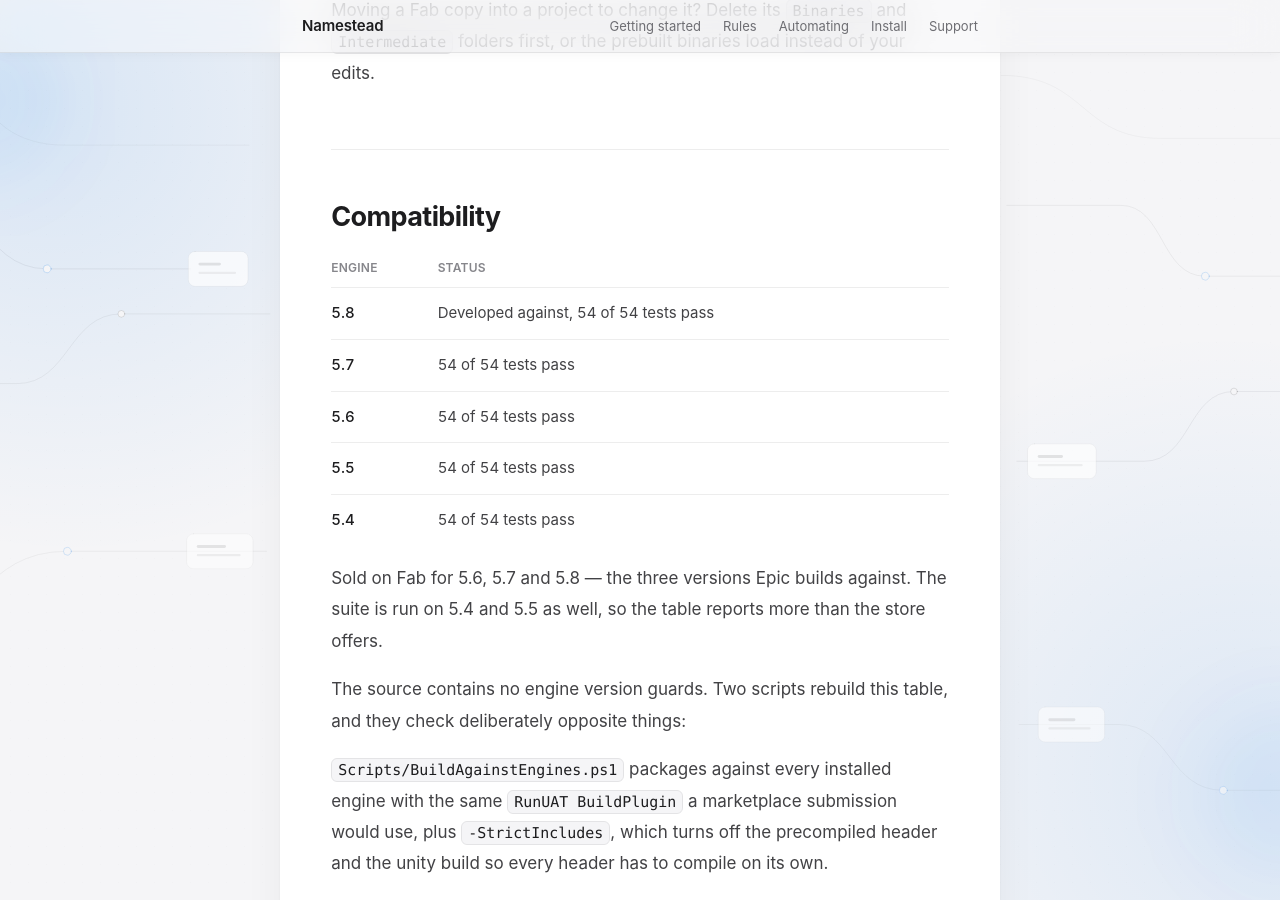
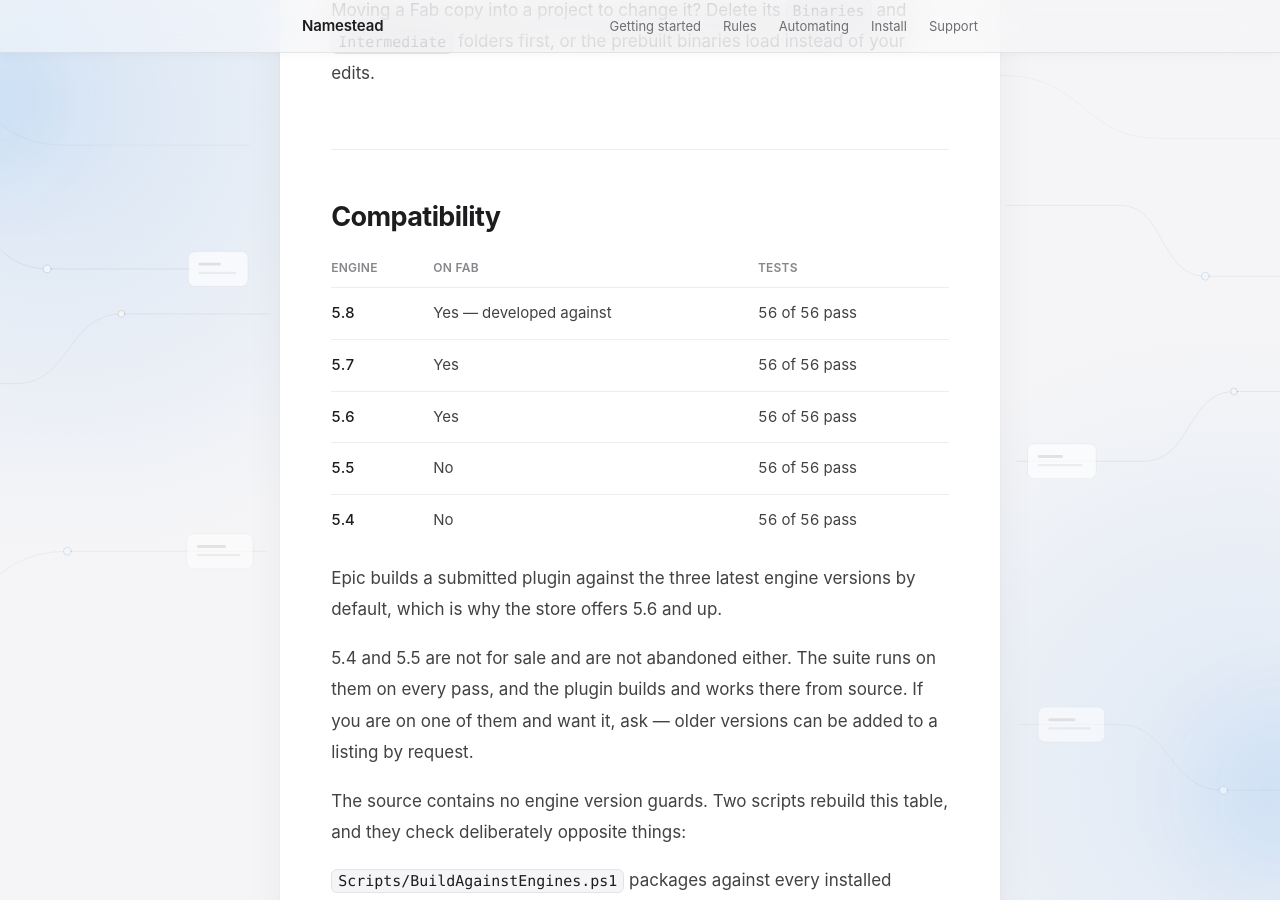
Before and after one commit to LOWSZEHAO/namestead-docs, a Jekyll site: the page built from index.md, in a window 1280 px wide and 900 px high, scrolled down 22694 px. Built offline with Jekyll 4.4.1, drawn with Linux system fonts in a browser that asks for light colours; some of the changed text lies outside the part shown.

Commit message:
Say which engines are for sale, not just which ones pass
The compatibility table listed 5.4 and 5.5 beside the rest with an identical
status, and a caveat underneath saying the store offers fewer. Anyone reading
the table concluded they could buy it for 5.4, which is the wrong half of a
true statement: those versions genuinely work, they are just not purchasable,
because Epic auto-builds the three latest and no more.

The distinction is in the table now rather than in a line below it, and the
paragraph says what a 5.4 user should actually do, which is ask.

Test count to 56 in both places it appears. Reversing a run brought two.

```diff
--- a/index.md
+++ b/index.md
@@ -632,16 +632,20 @@ first, or the prebuilt binaries load instead of your edits.
 
 ## Compatibility
 
-| Engine | Status |
-| --- | --- |
-| 5.8 | Developed against, 54 of 54 tests pass |
-| 5.7 | 54 of 54 tests pass |
-| 5.6 | 54 of 54 tests pass |
-| 5.5 | 54 of 54 tests pass |
-| 5.4 | 54 of 54 tests pass |
+| Engine | On Fab | Tests |
+| --- | --- | --- |
+| 5.8 | Yes — developed against | 56 of 56 pass |
+| 5.7 | Yes | 56 of 56 pass |
+| 5.6 | Yes | 56 of 56 pass |
+| 5.5 | No | 56 of 56 pass |
+| 5.4 | No | 56 of 56 pass |
 
-Sold on Fab for 5.6, 5.7 and 5.8 — the three versions Epic builds against. The suite is run on
-5.4 and 5.5 as well, so the table reports more than the store offers.
+Epic builds a submitted plugin against the three latest engine versions by default, which is why
+the store offers 5.6 and up.
+
+5.4 and 5.5 are not for sale and are not abandoned either. The suite runs on them on every pass,
+and the plugin builds and works there from source. If you are on one of them and want it, ask —
+older versions can be added to a listing by request.
 
 The source contains no engine version guards. Two scripts rebuild this table, and they check
 deliberately opposite things:
```
Also changed, not shown: other parts of index.md (+1 -1 lines).
